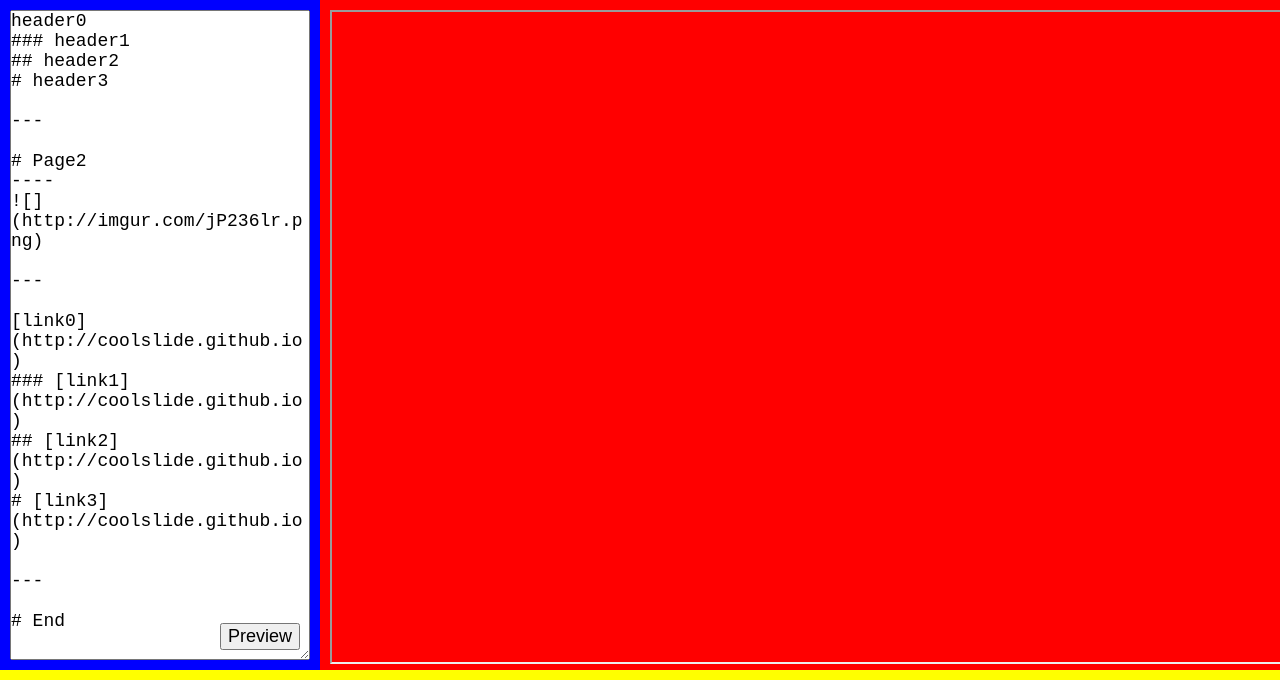
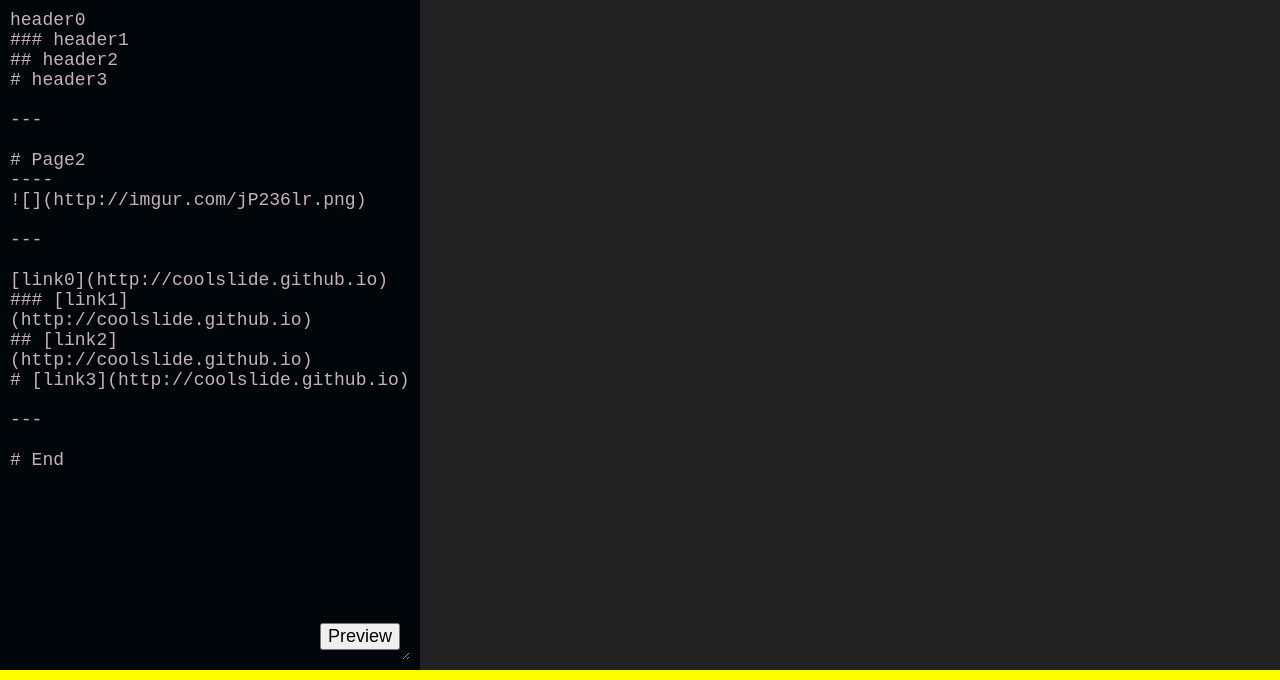
Before and after one commit to CoolSlide/coolslide.github.io, a plain HTML site: page index.html in a window 1280 px wide. Shown: the top 680 px of the page. Drawn offline with nearby package versions, Linux system fonts and the light colour scheme.

Commit message:
more beautiful

```diff
--- a/style.css
+++ b/style.css
@@ -8,16 +8,19 @@
     top: 0px;
     left: 0px;
     height: 650px;
-    width: 300px;
+    width: 400px;
     padding: 10px;
-    background-color: blue;
+    background-color: #01060A;
 }
 
 #mdText {
     width: 100%;
     height: 100%;
+    border: 0px;
     padding: 0px;
     font-size: 18px;
+    background-color: #01060A;
+    color: #C6B2BA;
 }
 
 #mdBtn {
@@ -30,17 +33,18 @@
 #htmlDiv {
     position: absolute;
     top: 0px;
-    left: 320px;
-    height: 650px;
-    width: 1100px;
-    padding: 10px;
-    background-color: red;
+    left: 420px;
+    height: 670px;
+    width: 1020px;
+    padding: 0px;
+    background-color: #222222;
 }
 
 #htmlFrame {
     width: 100%;
     height: 100%;
     padding: 0px;
+    border: 0px;
 }
 
 #useDiv {
```
